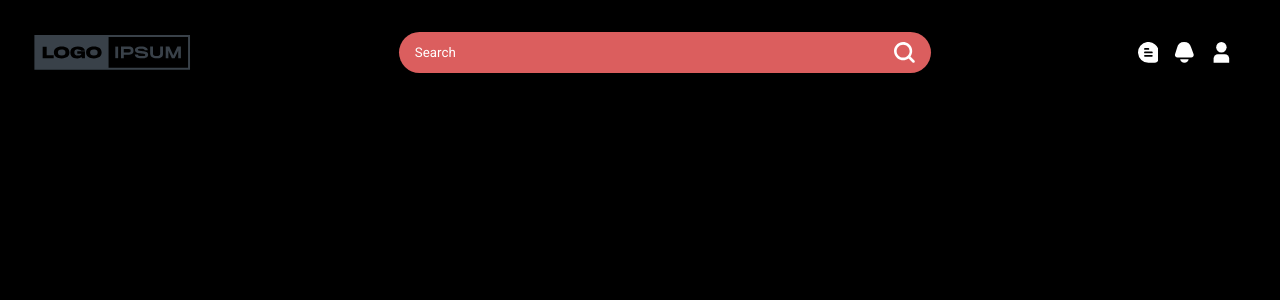
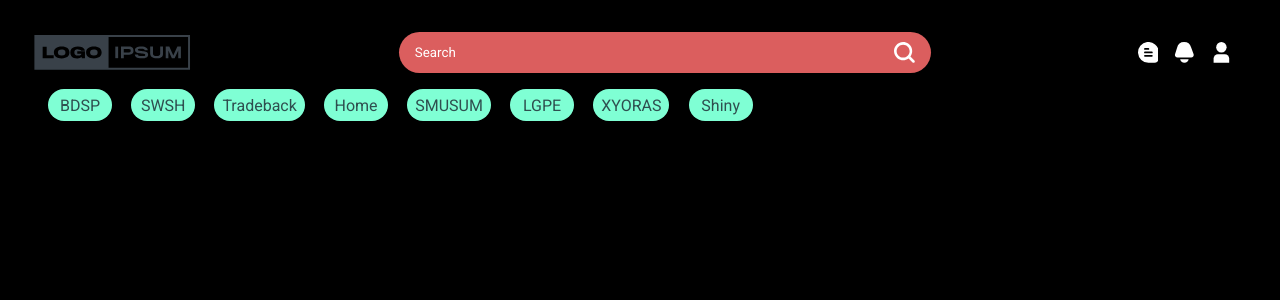
Before and after one commit to MarcyMagi/pokemon-trade-front, a Vue app: page / in a window 1280 px wide. Shown: the top 300 px of the page. Built offline with nearby package versions, Linux system fonts and the light colour scheme.

Commit message:
:construction: Header tags added

```diff
--- a/package.json
+++ b/package.json
@@ -17,7 +17,6 @@
     "@vitejs/plugin-vue-jsx": "^1.3.3",
     "eslint": "^8.5.0",
     "eslint-plugin-vue": "^8.2.0",
-    "sass": "^1.49.7",
     "vite": "^2.7.13"
   }
 }
--- a/src/assets/css/base.scss
+++ b/src/assets/css/base.scss
@@ -3,6 +3,9 @@ body {
 	display: flex;
 	place-items: center;
 	background-color: black;
+	font: inherit;
+	font-size: 100%;
+	font-family: 'Roboto', sans-serif;
 }
 
 button {
--- a/src/assets/css/reset.css
+++ b/src/assets/css/reset.css
@@ -16,9 +16,6 @@ time, mark, audio, video {
 	margin: 0;
 	padding: 0;
 	border: 0;
-	font-size: 100%;
-	font-family: 'Roboto', sans-serif;
-	font: inherit;
 	vertical-align: baseline;
 }
 /* HTML5 display-role reset for older browsers */
--- /dev/null
+++ b/src/components/TagContainer.vue
@@ -0,0 +1,32 @@
+<script>
+export default {
+	props: ['label']
+}
+</script>
+
+<template>
+	<div class="wrapper">
+		<a>{{ label }}</a>
+	</div>
+</template>
+
+<style lang="scss" scoped>
+	div {
+		min-width: 3rem;
+		min-height: 2rem;
+		padding: 0 .5rem;
+		background-color: aquamarine;
+		border-radius: 1rem;
+		color: darkslategrey;
+		align-items: center;
+		justify-content: center;
+		margin-right: 1.2rem;
+		transition: background-color 200ms;
+
+
+		&:hover {
+			background-color: rgb(184, 251, 223);
+			cursor: pointer;
+		}
+	}
+</style>
--- a/src/components/header/NavBox.vue
+++ b/src/components/header/NavBox.vue
@@ -22,4 +22,7 @@ import MessagesSVG from '../icons/messagesSVG.vue'
 	a {
 		margin : 0 1rem 0 0
 	}
+	a:hover {
+		cursor: pointer;
+	}
 </style>
--- a/src/components/header/SearchBox.vue
+++ b/src/components/header/SearchBox.vue
@@ -48,4 +48,11 @@ import SearchSVG from '../icons/searchSVG.vue'
 a {
 	margin: 0 1rem 0 0
 }
+
+button {
+	&:hover {
+		cursor: pointer;
+	}
+}
+
 </style>
--- /dev/null
+++ b/src/components/header/TagBox.vue
@@ -0,0 +1,31 @@
+<script setup>
+import TagContainer from '../TagContainer.vue'
+
+</script>
+
+<script>
+
+export default {
+	data() {
+		return {
+			tags: [{label: 'BDSP'}, {label: 'SWSH'}, {label: 'Tradeback'}, {label: 'Home'}, {label: 'SMUSUM'}, {label: 'LGPE'}, {label: 'XYORAS'}, {label: 'Shiny'}]
+		}
+	},
+}
+</script>
+
+
+<template>
+	<nav class="wrapper wrapper-fill">
+		<TagContainer v-for="tag of tags" :key="tags.indexOf(tag)" :label="tag.label"/>
+	</nav>
+</template>
+
+<style lang="scss" scoped>
+	nav {
+		width: 100%;
+		box-sizing: border-box;
+		justify-content: flex-start;
+		padding: 1rem;
+	}
+</style>
--- a/src/views/DefaultHeader.vue
+++ b/src/views/DefaultHeader.vue
@@ -3,6 +3,7 @@
 import logoSVG from '../components/icons/logoSVG.vue'
 import NavBox from '../components/header/NavBox.vue'
 import SearchBox from '../components/header/SearchBox.vue'
+import TagBox from '../components/header/TagBox.vue'
 
 </script>
 
@@ -13,6 +14,7 @@ import SearchBox from '../components/header/SearchBox.vue'
 			<SearchBox/>
 			<NavBox/>
 		</div>
+		<TagBox/>
 	</header>
 </template>
 
```
Also changed, not shown: 1 other file (tests, documents, lock files or other folders).
